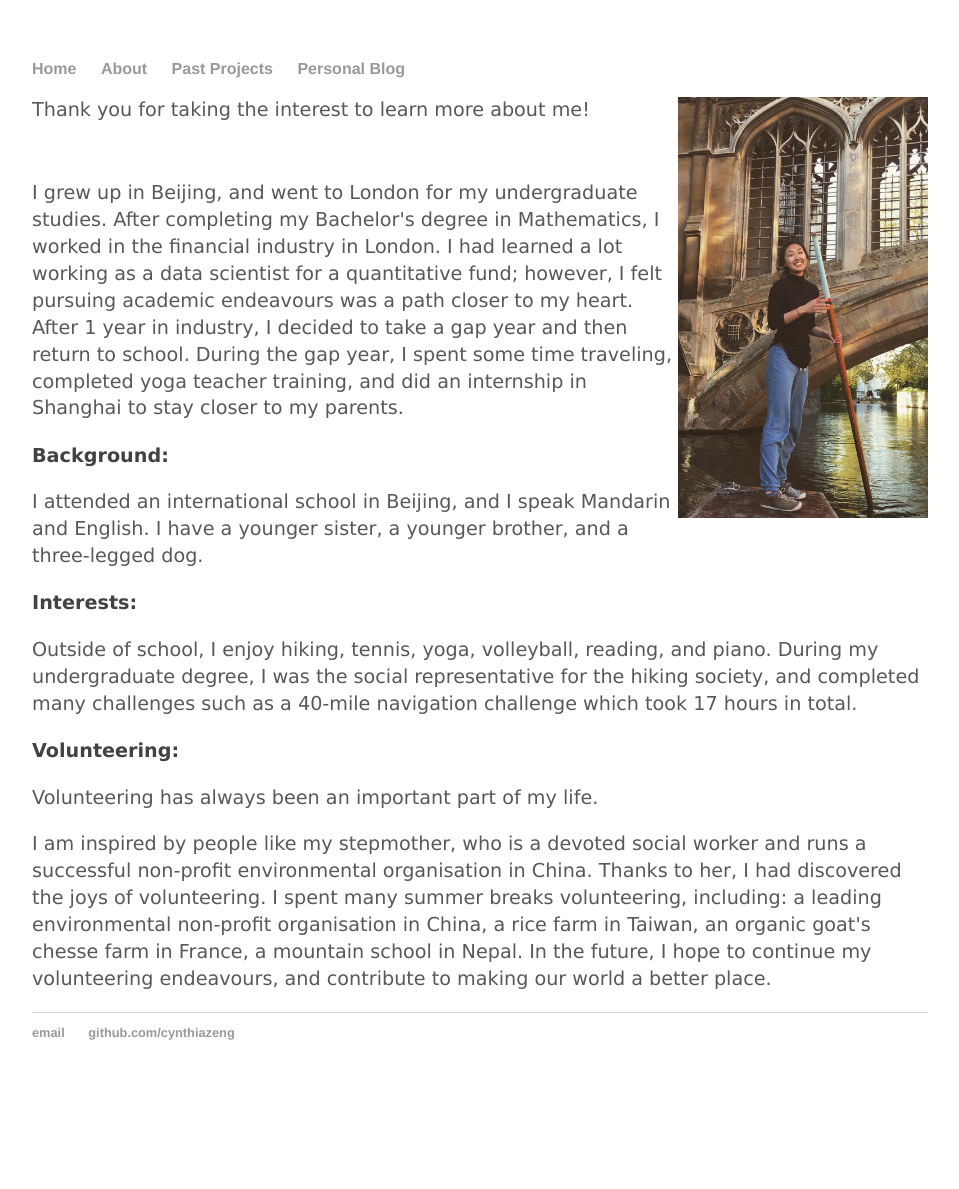
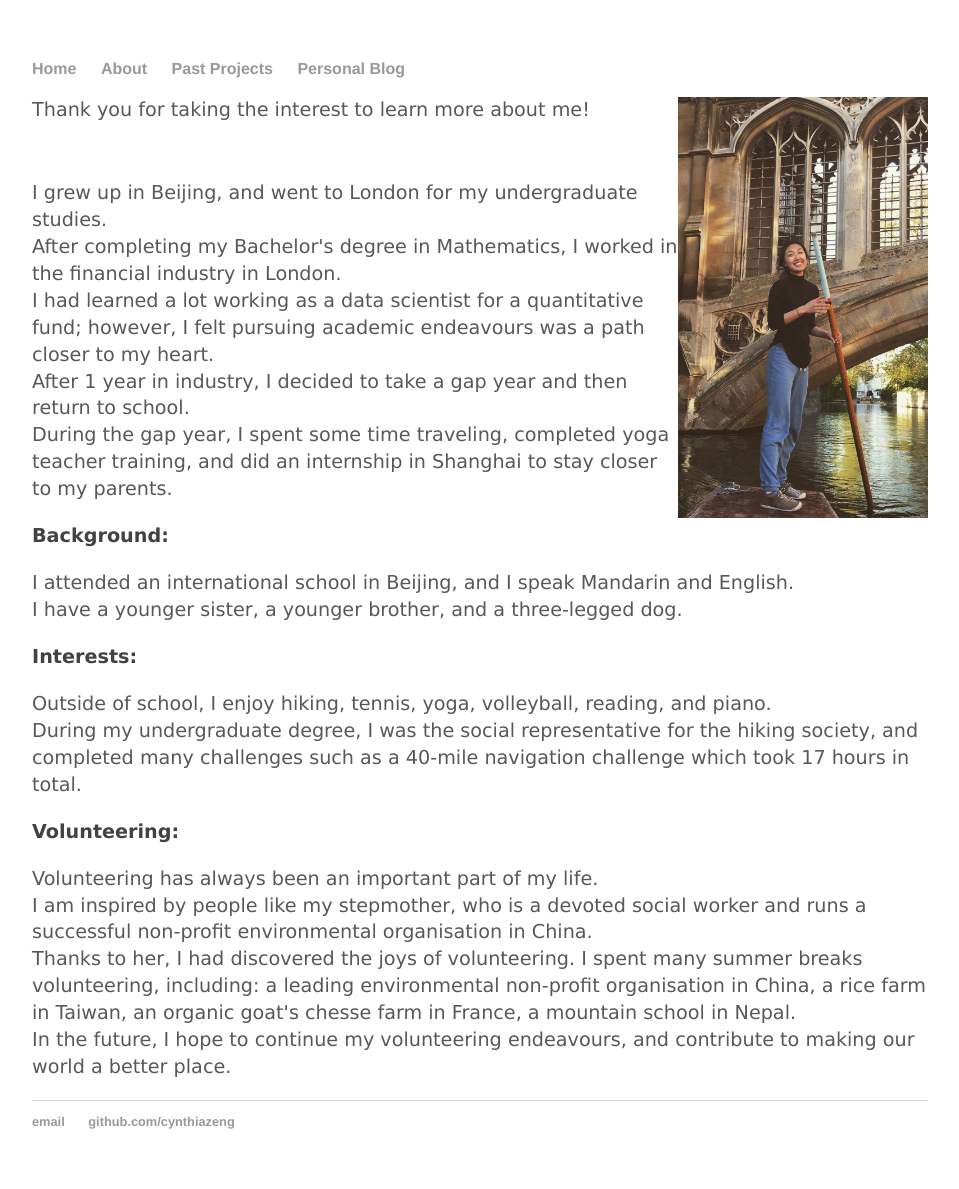
Before and after one commit to cynthia1234/cynthiazeng.github.io, a Jekyll site: the page built from about/index.html, in a window 1280 px wide. Shown: the whole page, without its empty margins (160-1119 px from the left). Built offline with Jekyll 4.4.1, drawn with Linux system fonts in a browser that asks for light colours; before the commit the page ends 1100 px from its top, so only the background shows below that.

```diff
--- a/about/index.html
+++ b/about/index.html
@@ -8,24 +8,27 @@ title: About
 <p>Thank you for taking the interest to learn more about me!  </p>
 <br />
 
-<p> I grew up in Beijing, and went to London for my undergraduate studies.
-	After completing my Bachelor's degree in Mathematics, I worked in the financial industry in London.
+<p> I grew up in Beijing, and went to London for my undergraduate studies. <br />
+	After completing my Bachelor's degree in Mathematics, I worked in the financial industry in London.<br />
 	I had learned a lot working as a data scientist for a quantitative fund;
-	however, I felt pursuing academic endeavours was a path closer to my heart.
-	After 1 year in industry, I decided to take a gap year and then return to school.
-	During the gap year, I spent some time traveling, completed yoga teacher training, and did an internship in Shanghai to stay closer to my parents. </p>
+	however, I felt pursuing academic endeavours was a path closer to my heart.<br />
+	After 1 year in industry, I decided to take a gap year and then return to school.<br />
+	During the gap year, I spent some time traveling, completed yoga teacher training,
+	and did an internship in Shanghai to stay closer to my parents. </p>
 
 <h3>Background:</h3>
-<p> I attended an international school in Beijing, and I speak Mandarin and English. I have a younger sister, a younger brother, and a three-legged dog. </p>
+<p> I attended an international school in Beijing,
+	and I speak Mandarin and English. <br />
+	I have a younger sister, a younger brother, and a three-legged dog. </p>
 
 <h3>Interests:</h3>
-	<p> Outside of school, I enjoy hiking, tennis, yoga, volleyball, reading, and piano.
+	<p> Outside of school, I enjoy hiking, tennis, yoga, volleyball, reading, and piano. <br />
 		During my undergraduate degree, I was the social representative for the hiking society, and completed many challenges such as a 40-mile navigation challenge which took 17 hours in total.</p>
 
 <h3>Volunteering:</h3>
-<p> Volunteering has always been an important part of my life. </p>
-<p> I am inspired by people like my stepmother, who is a devoted social worker and runs a successful non-profit environmental organisation in China.
-	Thanks to her, I had discovered the joys of volunteering. I spent many summer breaks volunteering, including: a leading environmental non-profit organisation in China, a rice farm in Taiwan, an organic goat's chesse farm in France, a mountain school in Nepal.
+<p> Volunteering has always been an important part of my life. <br />
+I am inspired by people like my stepmother, who is a devoted social worker and runs a successful non-profit environmental organisation in China.<br />
+	Thanks to her, I had discovered the joys of volunteering. I spent many summer breaks volunteering, including: a leading environmental non-profit organisation in China, a rice farm in Taiwan, an organic goat's chesse farm in France, a mountain school in Nepal.<br />
 In the future, I hope to continue my volunteering endeavours, and contribute to making our world a better place. </p>
 
 </div><!-- /.blurb -->
```
